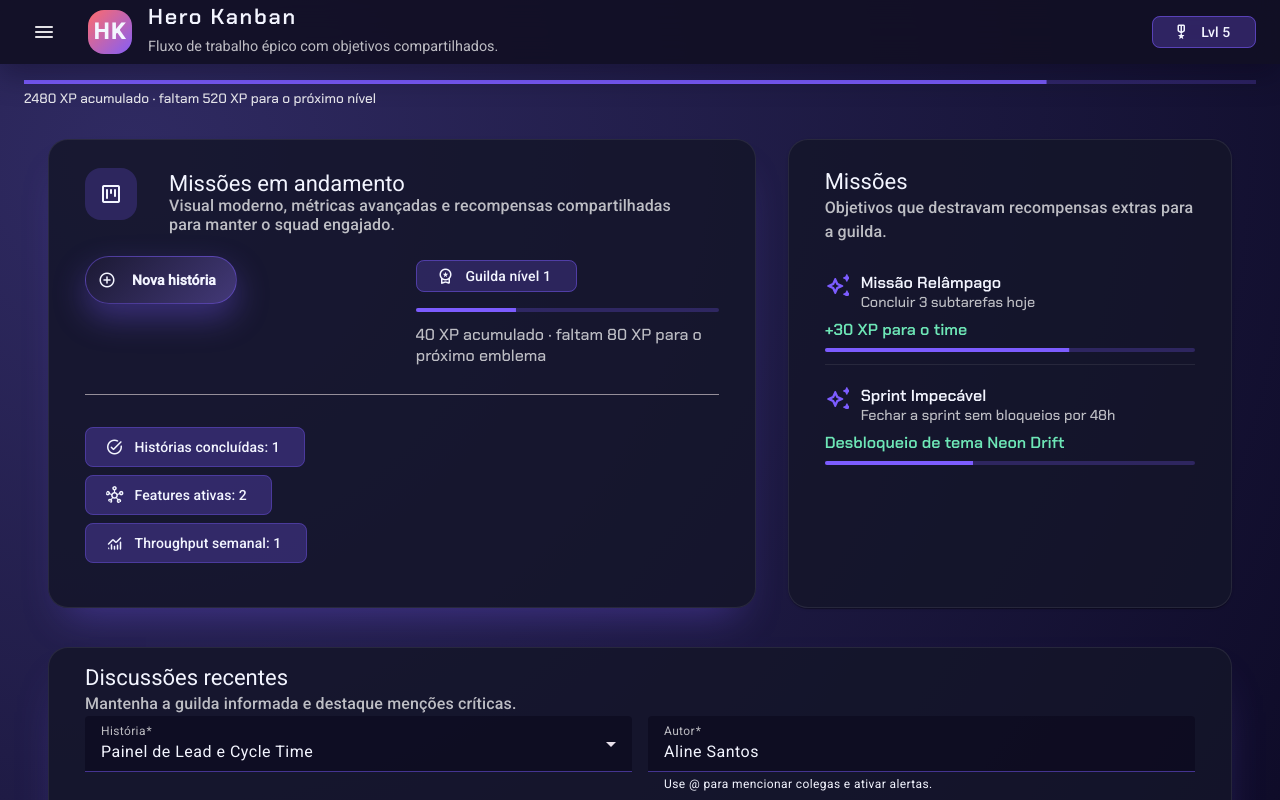
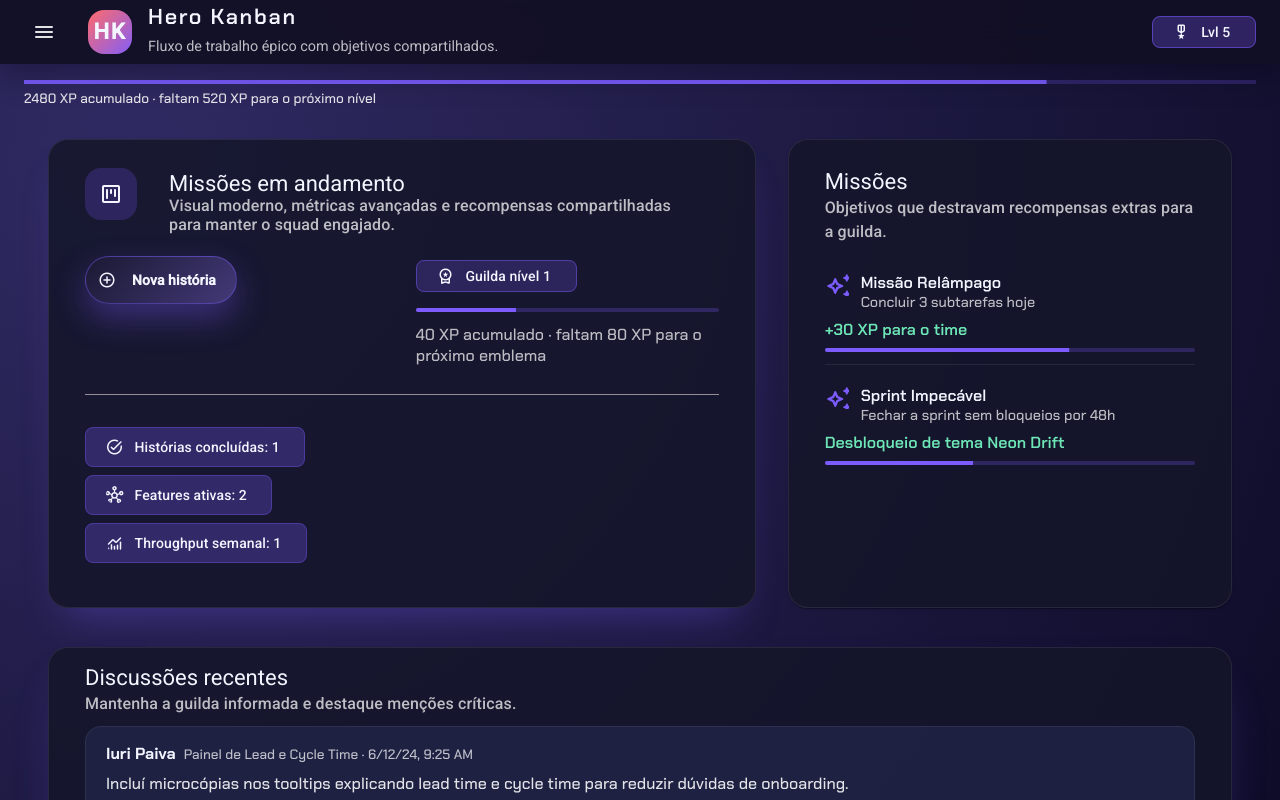
Before and after one commit to PMorais13/hero-kanban, an Angular app: page / in a window 1280 px wide. Built offline with nearby package versions, Linux system fonts and the light colour scheme; data requests are answered from the project's data file.

Commit message:
feat: add sla

```diff
--- a/src/app/app.component.html
+++ b/src/app/app.component.html
@@ -16,7 +16,6 @@
     </header>
 
     <mat-nav-list>
-      <h3 matSubheader>Navegação</h3>
       <a
         mat-list-item
         *ngFor="let item of navItems"
--- a/src/app/features/feature-explorer/pages/feature-catalog.page.html
+++ b/src/app/features/feature-explorer/pages/feature-catalog.page.html
@@ -34,7 +34,7 @@
       >
         <header class="feature-card__header">
           <span class="feature-card__type" aria-label="Tipo de item"
-            >Feature</span
+            >Marco</span
           >
           <h2>{{ feature.title }}</h2>
           <p class="feature-card__theme">{{ feature.theme }}</p>
--- a/src/app/features/home/pages/home.page.html
+++ b/src/app/features/home/pages/home.page.html
@@ -90,59 +90,6 @@
     </mat-card-header>
 
     <mat-card-content>
-      <section class="home__conversation-form" aria-label="Publicar novo comentário rápido">
-        <form
-          class="home__conversation-form-fields"
-          [formGroup]="quickCommentForm"
-          (ngSubmit)="onSubmitQuickComment()"
-          aria-describedby="home-conversation-hint"
-          novalidate
-        >
-          <div class="home__conversation-row">
-            <mat-form-field appearance="fill">
-              <mat-label>História</mat-label>
-              <mat-select formControlName="storyId" required aria-required="true">
-                <mat-option *ngFor="let option of storyOptions()" [value]="option.id">
-                  {{ option.title }}
-                </mat-option>
-              </mat-select>
-            </mat-form-field>
-
-            <mat-form-field appearance="fill">
-              <mat-label>Autor</mat-label>
-              <input
-                matInput
-                type="text"
-                formControlName="author"
-                required
-                aria-required="true"
-                placeholder="Nome de quem publica"
-              />
-              <mat-hint id="home-conversation-hint">Use &#64; para mencionar colegas e ativar alertas.</mat-hint>
-            </mat-form-field>
-          </div>
-
-          <mat-form-field appearance="fill" class="home__conversation-message">
-            <mat-label>Mensagem</mat-label>
-            <textarea
-              matInput
-              formControlName="message"
-              rows="3"
-              required
-              aria-required="true"
-              placeholder="Compartilhe atualizações e menções relevantes"
-            ></textarea>
-          </mat-form-field>
-
-          <div class="home__conversation-actions">
-            <button type="submit" mat-flat-button color="primary" class="home__accent-button">
-              <mat-icon fontSet="material-symbols-rounded" aria-hidden="true">send</mat-icon>
-              Publicar atualização
-            </button>
-          </div>
-        </form>
-      </section>
-
       <section class="home__conversation-thread" aria-label="Comentários mais recentes">
         <ol *ngIf="recentComments().length > 0; else emptyComments" class="home__comment-list">
           <li *ngFor="let entry of recentComments(); trackBy: trackRecentComment" class="home__comment-item">
--- a/src/app/features/home/pages/home.page.scss
+++ b/src/app/features/home/pages/home.page.scss
@@ -346,6 +346,7 @@
 }
 
 .home__conversation-thread {
+  margin-top: 10px;
   display: grid;
   gap: 1rem;
 }
--- a/src/app/features/sprints/components/create-sprint-modal/create-sprint-modal.component.html
+++ b/src/app/features/sprints/components/create-sprint-modal/create-sprint-modal.component.html
@@ -4,7 +4,7 @@
     <form class="create-sprint-modal__form" (ngSubmit)="onSubmit()" novalidate>
       <header class="create-sprint-modal__header">
         <div>
-          <h2 id="create-sprint-title">Cadastrar nova sprint</h2>
+          <h2 id="create-sprint-title">Cadastrar nova jornada</h2>
           <p>Planeje o próximo ciclo com objetivo claro, foco estratégico e datas alinhadas à guilda.</p>
         </div>
         <button type="button" class="create-sprint-modal__close" (click)="onCancel()" aria-label="Fechar modal">
@@ -14,8 +14,8 @@
 
       <div class="create-sprint-modal__grid">
         <label class="create-sprint-modal__field">
-          <span>Nome da sprint</span>
-          <input type="text" formControlName="name" placeholder="Ex.: Sprint Aurora" />
+          <span>Nome da jornada</span>
+          <input type="text" formControlName="name" placeholder="Ex.: Jornada Aurora" />
           <small *ngIf="form.controls.name.invalid && form.controls.name.touched">
             Informe um nome com pelo menos 3 caracteres.
           </small>
@@ -25,7 +25,7 @@
           <span>Objetivo</span>
           <textarea formControlName="goal" rows="3" placeholder="Defina o resultado esperado para o squad"></textarea>
           <small *ngIf="form.controls.goal.invalid && form.controls.goal.touched">
-            Explique o objetivo estratégico da sprint.
+            Explique o objetivo estratégico da jornada.
           </small>
         </label>
 
@@ -42,7 +42,7 @@
             <span>Início</span>
             <input type="date" formControlName="startDate" />
             <small *ngIf="form.controls.startDate.invalid && form.controls.startDate.touched">
-              Informe a data de início da sprint.
+              Informe a data de início da jornada.
             </small>
           </label>
 
@@ -50,7 +50,7 @@
             <span>Término</span>
             <input type="date" formControlName="endDate" />
             <small *ngIf="form.controls.endDate.invalid && form.controls.endDate.touched">
-              Informe a data de término da sprint.
+              Informe a data de término da jornada.
             </small>
             <small *ngIf="hasInvalidPeriod">A data final deve ser posterior ou igual ao início.</small>
           </label>
@@ -60,7 +60,7 @@
       <footer class="create-sprint-modal__footer">
         <button type="button" class="create-sprint-modal__secondary" (click)="onCancel()">Cancelar</button>
         <button type="submit" class="create-sprint-modal__primary" [disabled]="form.invalid || hasInvalidPeriod">
-          Salvar sprint
+          Salvar jornada
         </button>
       </footer>
     </form>
```
